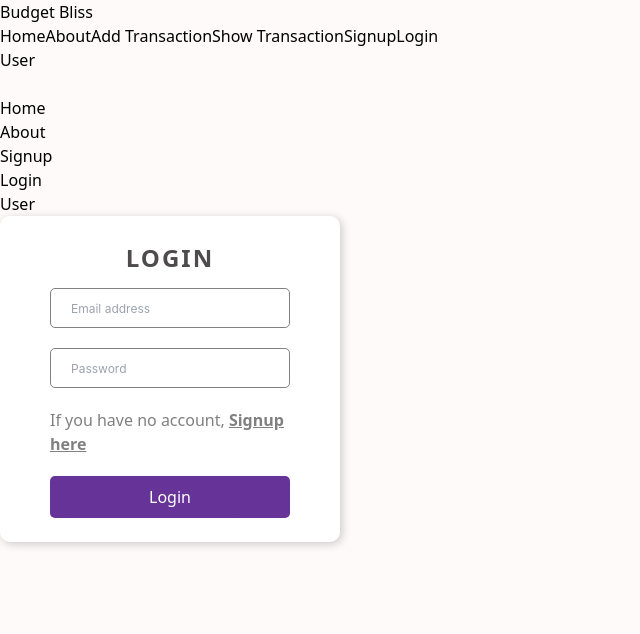
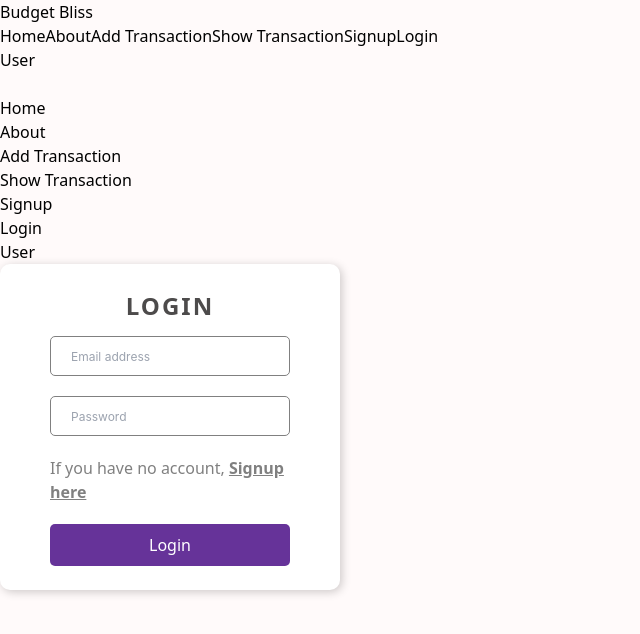
Before and after one commit to yogita-s-24/budget-bliss, a React (Vite) app in the folder client/: page /login in a window 1280 px wide. Shown: the top 634 px of the page, without its empty margins (0-640 px from the left). Built offline with nearby package versions, Linux system fonts and the light colour scheme.

Commit message:
ref : navbar styling

```diff
--- a/client/src/components/Navbar/Navbar.jsx
+++ b/client/src/components/Navbar/Navbar.jsx
@@ -11,8 +11,8 @@ const Navbar = () => {
   return (
     <>
       {/* Navbar */}
-      <nav className="bg-gray-100 p-4">
-        <div className="container mx-auto flex justify-between items-center">
+      <nav className="bg-white shadow p-4">
+        <div className="container mx-auto flex justify-between items-center ">
 
           {/* Logo */}
           <div className="text-black hover:text-violet-600 text-xl font-bold flex-grow">Budget Bliss</div>
@@ -53,9 +53,11 @@ const Navbar = () => {
         <ul className="list-none p-0 m-0">
           <li><Link to="/" className="block py-2 hover:text-violet-600">Home</Link></li>
           <li><Link to="/about" className="block py-2 hover:text-violet-600">About</Link></li>
-          <li><Link to="/singup" className="block py-2 hover:text-violet-600">Signup</Link></li>
+          <li><Link to="/addtransaction" className="block py-2 hover:text-violet-600">Add Transaction</Link></li>
+          <li><Link to="/showtransaction" className="block py-2 hover:text-violet-600">Show Transaction</Link></li>
+          <li><Link to="/signup" className="block py-2 hover:text-violet-600">Signup</Link></li>
           <li><Link to="/login" className="block py-2 hover:text-violet-600">Login</Link></li>
-          <Link to="/login" className="text-black hover:text-violet-600">User</Link>
+          <Link to="" className="text-black hover:text-violet-600">User</Link>
 
         </ul>
 
```
